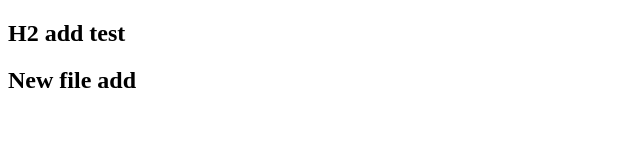
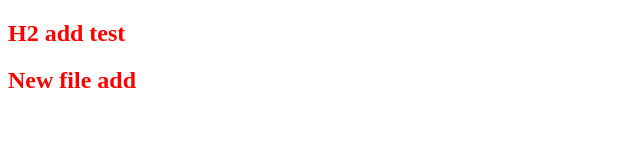
Before and after one commit to winhtethtethtun/GitHub123, a plain HTML site: page index.html in a window 1280 px wide. Shown: the whole page, without its empty margins (0-640 px from the left). Drawn offline with Linux system fonts and the light colour scheme.

Commit message:
h2 color change

```diff
--- /dev/null
+++ b/app.css
@@ -0,0 +1,3 @@
+h2{
+    color: red;
+}
--- a/index.html
+++ b/index.html
@@ -4,6 +4,7 @@
     <meta charset="UTF-8">
     <meta name="viewport" content="width=device-width, initial-scale=1.0">
     <title>Document</title>
+    <link rel="stylesheet" href="./app.css">
 </head>
 <body>
     <h2>H2 add test</h2>
```
